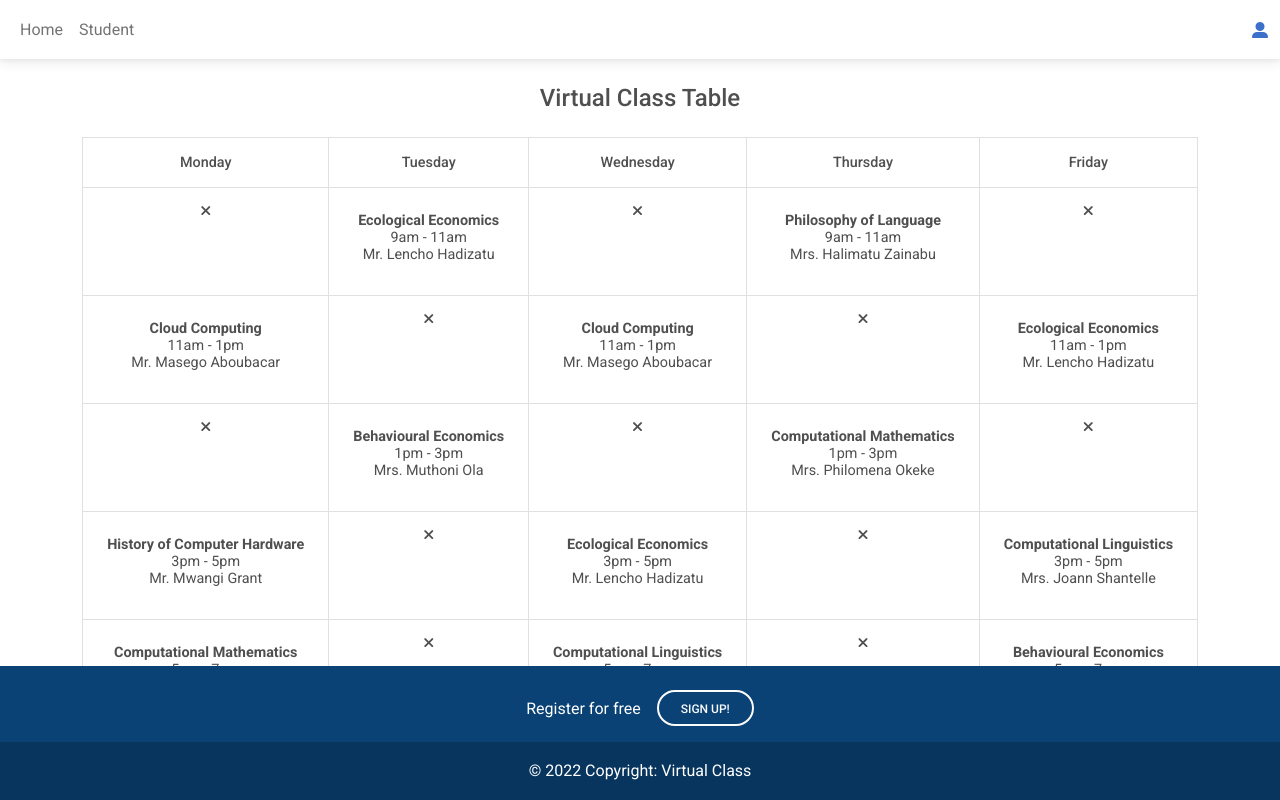
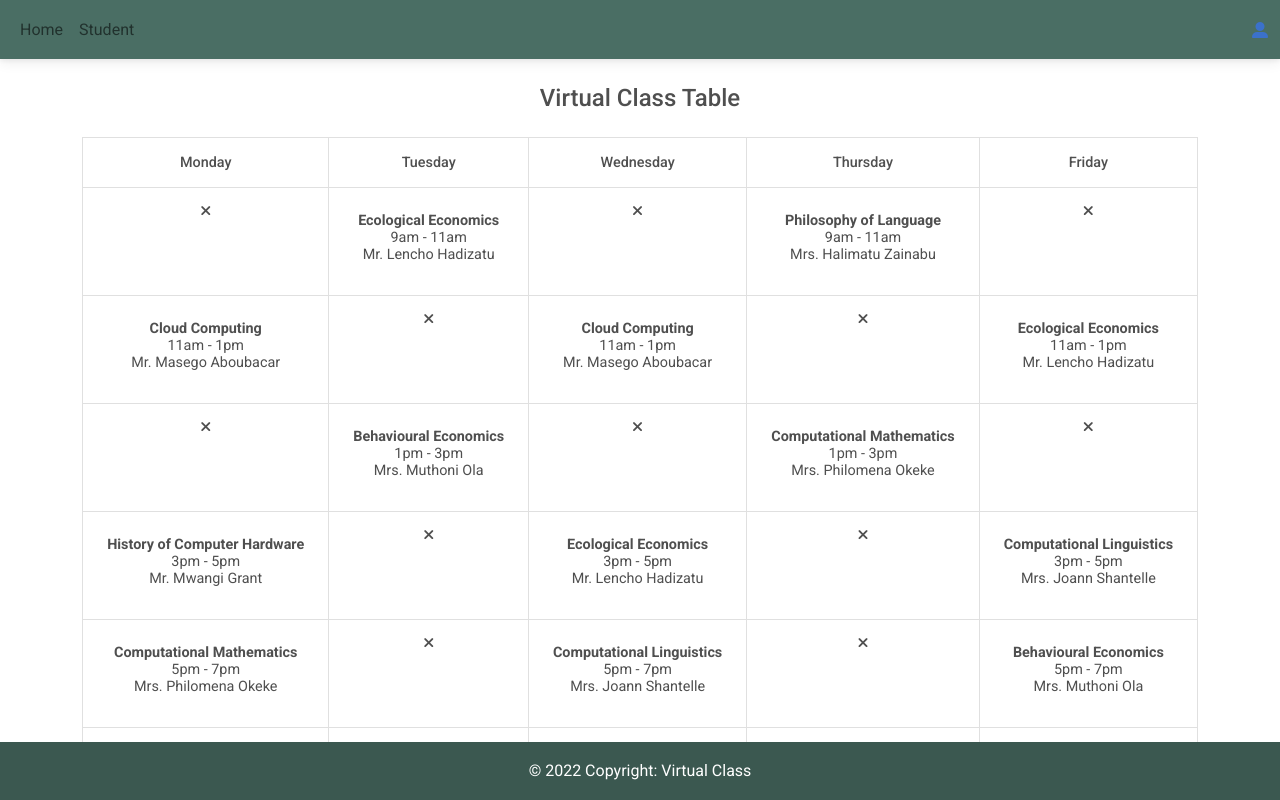
Before and after one commit to muhindokiro/virtualclass, a Django app: page /student/ in a window 1280 px wide. Run offline with Django 4.2, Linux system fonts and the light colour scheme; grey boxes are pictures that could not be loaded.

Commit message:
update files

```diff
--- a/virtual/templates/student.html
+++ b/virtual/templates/student.html
@@ -25,7 +25,7 @@
 <body>
     <!-- <h1>Hello world</h1> -->
     <!-- Navbar -->
-<nav class="navbar navbar-expand-lg navbar-light bg-white">
+<nav class="navbar navbar-expand-lg navbar-light" style="background-color: #4A6E64">
   <!-- Container wrapper -->
   <div class="container-fluid">
     <!-- Toggle button -->
@@ -215,21 +215,7 @@
 
 <section class="">
   <!-- Footer -->
-  <footer class="text-center text-white fixed-bottom" style="background-color: #0a4275;">
-    <!-- Grid container -->
-    <div class="container p-4 pb-0">
-      <!-- Section: CTA -->
-      <section class="">
-        <p class="d-flex justify-content-center align-items-center">
-          <span class="me-3">Register for free</span>
-          <button type="button" class="btn btn-outline-light btn-rounded">
-            Sign up!
-          </button>
-        </p>
-      </section>
-      <!-- Section: CTA -->
-    </div>
-    <!-- Grid container -->
+  <footer class="text-center text-white fixed-bottom" style="background-color: #4A6E64">
 
     <!-- Copyright -->
     <div class="text-center p-3" style="background-color: rgba(0, 0, 0, 0.2);">
```
Also changed, not shown: virtual/templates/home.html (+3 -16 lines), virtual/templates/lecturer.html (+2 -16 lines).
